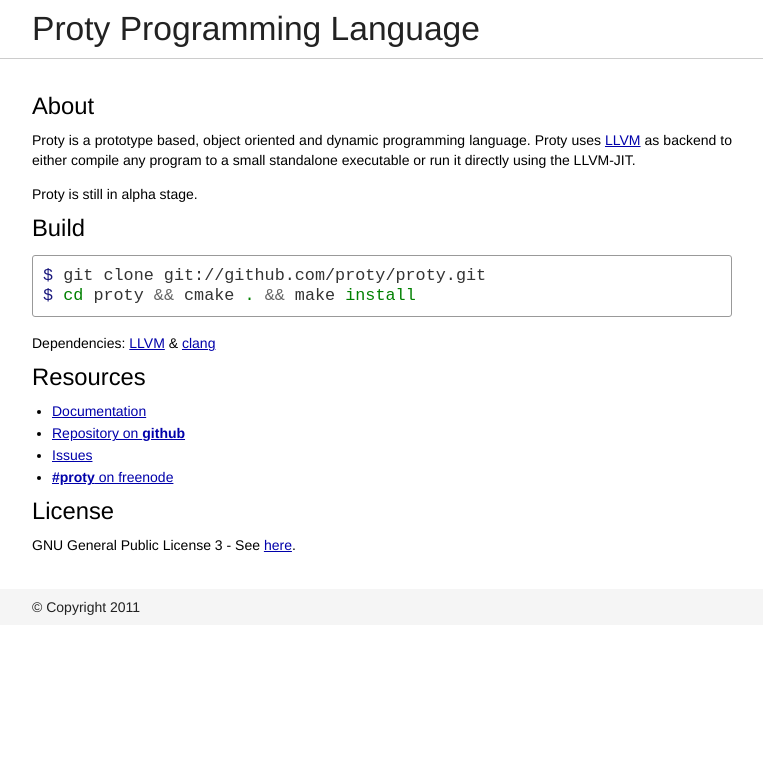
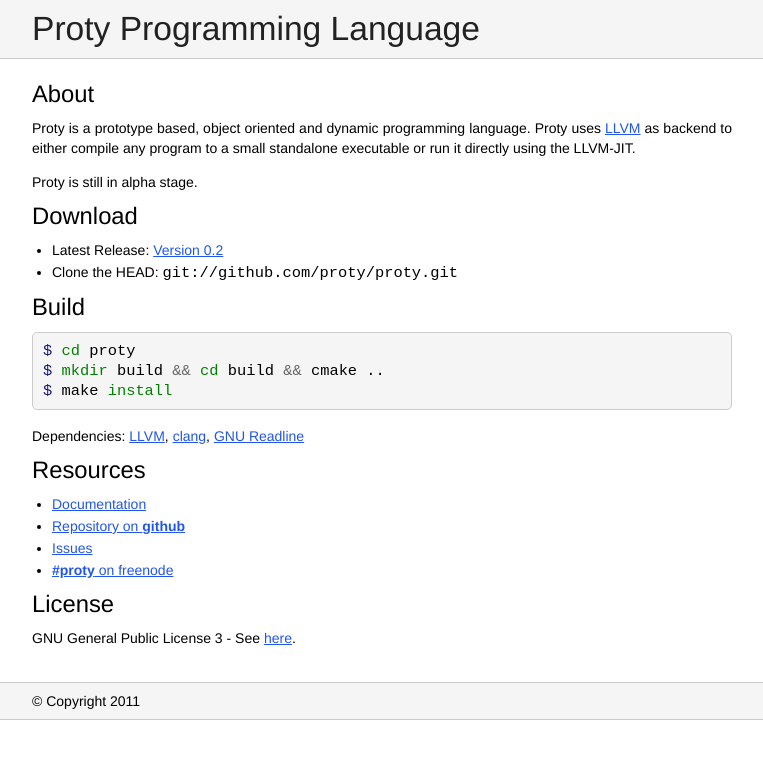
Before and after one commit to proty/proty.github.com, a Jekyll site: the page built from index.md, in a window 1280 px wide. Shown: the top 759 px of the page, without its empty margins (258-1021 px from the left). Built offline with Jekyll 4.4.1, drawn with Linux system fonts in a browser that asks for light colours; Markdown is read by kramdown in place of the engine named in the settings.

Commit message:
style and content updates

```diff
--- a/index.md
+++ b/index.md
@@ -12,14 +12,20 @@ directly using the LLVM-JIT.
 
 Proty is still in alpha stage.
 
+## Download
+
+- Latest Release: [Version 0.2](http://ftp.proty.cc/proty/proty-0.2.tar.gz)
+- Clone the HEAD: `git://github.com/proty/proty.git`
+
 ## Build
 
 {% highlight bash %}
-$ git clone git://github.com/proty/proty.git
-$ cd proty && cmake . && make install
+$ cd proty
+$ mkdir build && cd build && cmake ..
+$ make install
 {% endhighlight %}
 
-Dependencies: [LLVM](http://llvm.org) & [clang](http://clang.llvm.org)
+Dependencies: [LLVM](http://llvm.org), [clang](http://clang.llvm.org), [GNU Readline](http://www.gnu.org/software/readline/)
 
 ## Resources
 
--- a/stylesheets/screen.css
+++ b/stylesheets/screen.css
@@ -1,7 +1,7 @@
 * { margin: 0; padding: 0; }
 
 body {
-  font-family: "Helvetica Neue", Helvetica, Arial, sans-serif;
+  font-family: Helvetica, Arial, sans-serif;
   font-size: 14px;
 }
 
@@ -23,22 +23,26 @@ li {
 }
 
 code {
+  font-size: 1.1em;
+  font-family: Inconsolata, monospace;
+}
+
+pre code {
   display: block;
-  border-radius: 3px;
-  -moz-border-radius: 3px;
-  -webkit-border-radius: 3px;
-  font-size: 1.2em;
-  font-family: Inconsolata, monospace;
-  padding: 10px;
+  border-radius: 5px;
+  -moz-border-radius: 5px;
+  -webkit-border-radius: 5px;
+  background-color: #f5f5f5;
+  padding: 8px 10px;
   margin: 1em 0;
-  border: 1px solid #999;
-  color: #333;
+  border: 1px solid #ccc;
 }
 
 header {
   padding: 10px 20px;
   margin-bottom: 5px;
   border-bottom: 1px solid #ccc;
+  background-color: #f5f5f5;
 }
 
 header>div {
@@ -66,13 +70,8 @@ header h1 a {
   width: 700px;
 }
 
-#content h2, #content h3, #content h4 {
-  font-weight: 200;
-  margin: 0.5em 0;
-}
-
 #content h2 {
-  font-weight: 200;
+  font-weight: 400;
   font-size: 1.7em;
 }
 
@@ -87,7 +86,7 @@ header h1 a {
 }
 
 #content a {
-  color: #0000aa;
+  color: #2255ee;
 }
 
 #content a:hover {
@@ -95,16 +94,18 @@ header h1 a {
 }
 
 footer {
+  border-top: 1px solid #ccc;
+  border-bottom: 1px solid #ccc;
   background-color: #f5f5f5;
   padding: 10px 15px;
   font-weight: 200;
-  color: #222;
 }
 
 footer > div {
   margin: 0 auto;
   width: 700px;
 }
+
 .hll { background-color: #ffffcc }
 .c { color: #408080; font-style: italic } /* Comment */
 .err { border: 1px solid #FF0000 } /* Error */
```
